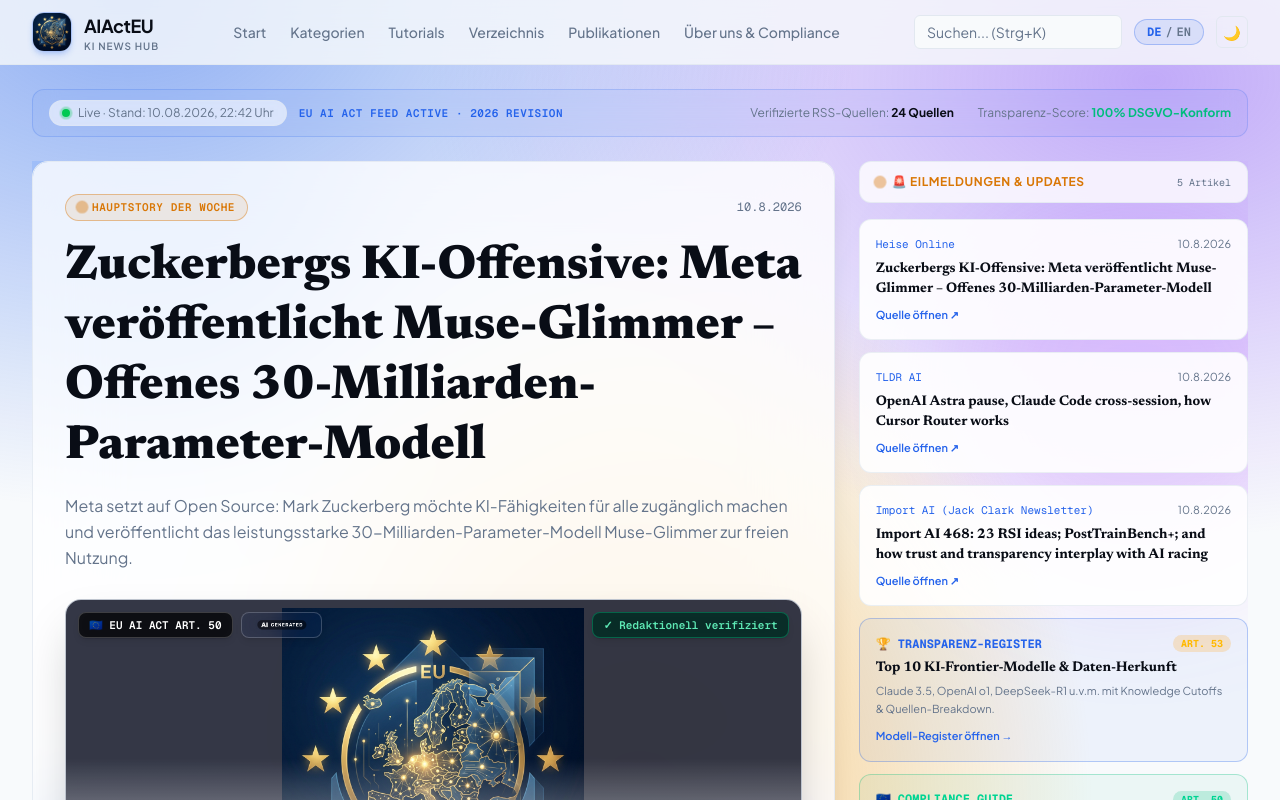
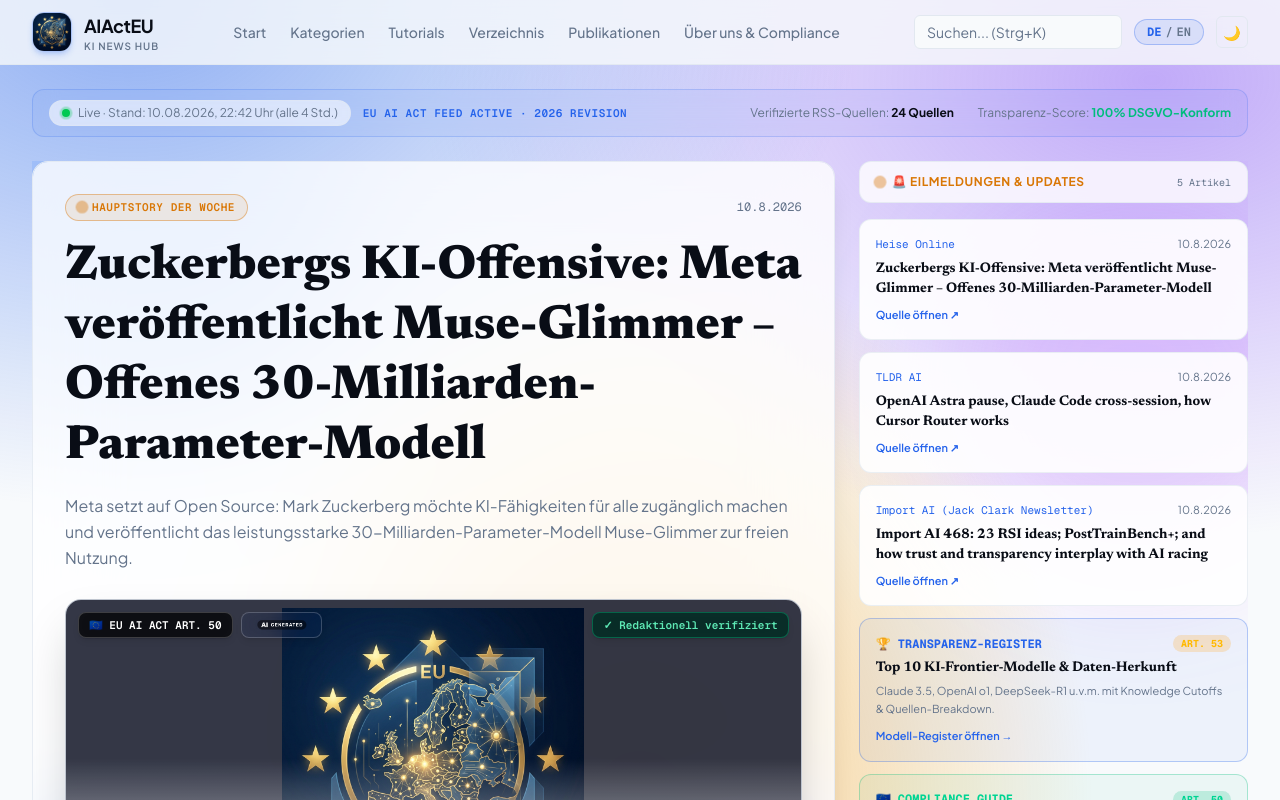
Before and after one commit to OrhanHero/AIActEU, a Next.js app in the folder frontend/: page / in a window 1280 px wide. Shown: the top 800 px of the page. Built offline with nearby package versions, Linux system fonts and the light colour scheme; no server answers.

Commit message:
fix(ui): Combine 4-hour interval with exact timestamp in LiveIndicator badge

```diff
--- a/frontend/src/components/LiveIndicator.tsx
+++ b/frontend/src/components/LiveIndicator.tsx
@@ -9,12 +9,12 @@
   const formattedTime = lang === "en" ? lastUpdatedData.formattedEN : lastUpdatedData.formattedDE;
   const labelText =
     lang === "en"
-      ? `Live · Stand: ${formattedTime}`
-      : `Live · Stand: ${formattedTime}`;
+      ? `Live · Stand: ${formattedTime} (every 4h)`
+      : `Live · Stand: ${formattedTime} (alle 4 Std.)`;
 
   return (
     <span
-      title={`Automatischer Cronjob läuft alle 4 Std. (Letztes Sync: ${formattedTime})`}
+      title={`Automatischer Cronjob läuft alle 4 Std. (Letzter Sync: ${formattedTime})`}
       className={`inline-flex items-center gap-2 rounded-full border border-border/50 bg-surface/60 px-3 py-1 text-xs text-muted backdrop-blur-sm transition-colors hover:border-primary/40 ${className}`}
     >
       <span className="relative flex h-2 w-2" aria-hidden>
```
